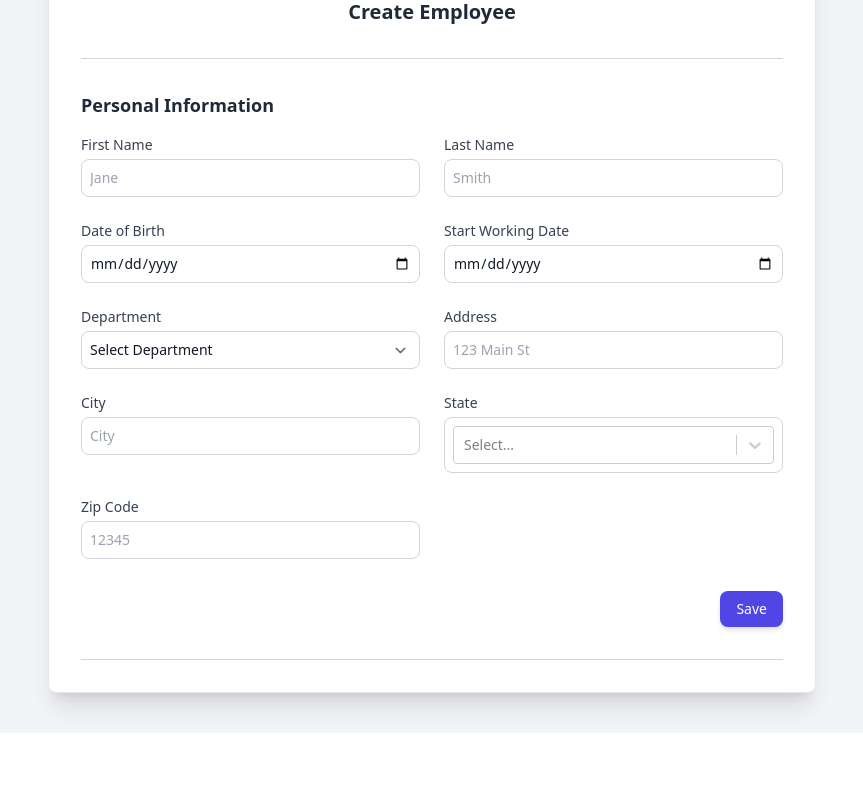
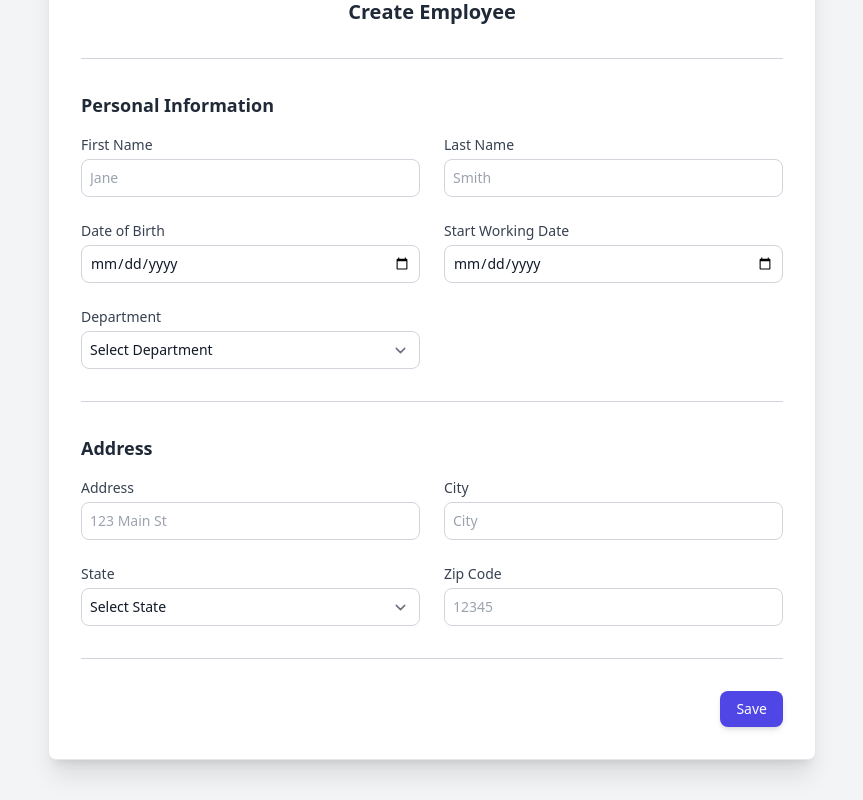
Before and after one commit to youtlane/wealthHealth, a Next.js app in the folder hrnet-react/: page / in a window 1280 px wide. Shown: the part 328-1128 px from the top of the page, without its empty margins (208-1071 px from the left). Before the commit the page ends 1061 px from the top, so only its background shows below. Built offline with nearby package versions, Linux system fonts and the light colour scheme.

Commit message:
fix: refactoring page add new emplyee

```diff
--- a/hrnet-react/package.json
+++ b/hrnet-react/package.json
@@ -19,7 +19,6 @@
     "react-icons": "^5.3.0",
     "react-modal": "^3.16.1",
     "react-redux": "^9.1.2",
-    "react-select": "^5.8.0",
     "react-table": "^7.8.0"
   },
   "devDependencies": {
--- a/hrnet-react/src/app/page.jsx
+++ b/hrnet-react/src/app/page.jsx
@@ -1,65 +1,50 @@
 "use client";
 
-import React, { useState } from "react";
+import React, { useState, useRef } from "react";
 import { useDispatch } from "react-redux";
 import { addEmployee } from "./redux/employeeSlice";
-import Link from "next/link";
-import Image from "next/image";
 import Modal from "react-modal";
 import NewEmployeeForm from "../components/NewEmployeeForm";
 import './global.css';
 
-
-Modal.setAppElement('body');
-
 export default function AddEmployee() {
   const [modalIsOpen, setModalIsOpen] = useState(false);
   const dispatch = useDispatch();
+  const formRef = useRef(null);
 
   const handleSubmit = (data) => {
+    // Destructure the form data
+    const { firstName, lastName, dob, startDate, department, address } = data;
+
+    // Create new employee object
     const newEmployee = {
-      ...data,
-      address: {
-        street: data.address,
-        city: data.city,
-        state: data.state,
-        postalCode: data.zipCode
-      }
+      firstName,
+      lastName,
+      dob,
+      startDate,
+      department,
+      address
     };
+
+    // Dispatch the action to add the employee
     dispatch(addEmployee(newEmployee));
+
+    // Open the modal
     setModalIsOpen(true);
   };
 
   const closeModal = () => {
+    // Reset form fields
+    if (formRef.current) {
+      formRef.current.resetForm();
+    }
     setModalIsOpen(false);
   };
 
   return (
     <div className="flex items-center justify-center min-h-screen bg-gray-100">
-      <div className="bg-white p-8 my-10 rounded-lg shadow-xl w-full max-w-3xl border border-gray-200">
-        <div className="space-y-8">
-          <div className="border-b border-gray-300 pb-8">
-            <h1 className="text-2xl font-bold text-gray-800 text-center">HRnet</h1>
-            <div className="flex flex-col items-center mt-4">
-              <Image
-                src="/hrnet-logo.png"
-                alt="HRnet Logo"
-                width={150}
-                height={100}
-                className="rounded-lg shadow-md"
-              />
-              <Link className="mt-2 text-sm text-indigo-600 hover:underline" href="/allEmployee">
-                View Current Employees
-              </Link>
-              <h2 className="text-xl font-semibold text-gray-800 mt-4">Create Employee</h2>
-            </div>
-          </div>
+      <NewEmployeeForm onSubmit={handleSubmit} ref={formRef} />
 
-          <NewEmployeeForm onSubmit={handleSubmit} />
-        </div>
-      </div>
-
-      {/* Modal de confirmation */}
       <Modal
         isOpen={modalIsOpen}
         onRequestClose={closeModal}
--- /dev/null
+++ b/hrnet-react/src/components/HeaderForms.jsx
@@ -0,0 +1,24 @@
+import Image from 'next/image';
+import Link from 'next/link';
+
+
+const HeaderForms = () => {
+    return (
+        <div className="border-b border-gray-300 pb-8">
+            <h1 className="text-2xl font-bold text-gray-800 text-center">HRnet</h1>
+            <div className="flex flex-col items-center mt-4">
+                <Image
+                    src="/hrnet-logo.png"
+                    alt="HRnet Logo"
+                    width={150}
+                    height={100}
+                    className="rounded-lg shadow-md"
+                />
+                <Link className="mt-2 text-sm text-indigo-600 hover:underline" href="/allEmployee">View Current Employees</Link>
+                <h2 className="text-xl font-semibold text-gray-800 mt-4">Create Employee</h2>
+            </div>
+        </div>
+    )
+}
+
+export default HeaderForms
--- a/hrnet-react/src/components/NewEmployeeForm.jsx
+++ b/hrnet-react/src/components/NewEmployeeForm.jsx
@@ -1,25 +1,27 @@
-import React from "react";
+import React, { forwardRef, useImperativeHandle } from "react";
 import { useForm } from "react-hook-form";
 import StateSelect from './StateSelect';
 import DepartmentSelect from './DepartmentSelect';
+import HeaderForms from "./HeaderForms";
 
-export default function NewEmployeeForm({ onSubmit }) {
-    const { register, handleSubmit, formState: { errors }, setValue, getValues } = useForm();
+const NewEmployeeForm = forwardRef((props, ref) => {
+    const { onSubmit } = props;
+    const { register, handleSubmit, formState: { errors }, setValue, getValues, reset } = useForm();
+
+    // Expose the reset function to parent components
+    useImperativeHandle(ref, () => ({
+        resetForm: () => reset()
+    }));
 
     return (
+        <form onSubmit={handleSubmit(onSubmit)} className="bg-white p-8 my-10 rounded-lg shadow-xl w-full max-w-3xl border border-gray-200">
+            <div className="space-y-8">
+                <HeaderForms />
                 <div className="border-b border-gray-300 pb-8">
-            <h2 className="text-lg font-semibold text-gray-800 mb-4">
-                Personal Information
-            </h2>
-            <form onSubmit={handleSubmit(onSubmit)}>
+                    <h2 className="text-lg font-semibold text-gray-800 mb-4">Personal Information</h2>
                     <div className="grid grid-cols-1 gap-6 sm:grid-cols-2">
                         <div>
-                        <label
-                            htmlFor="first-name"
-                            className="block text-sm font-medium text-gray-700 mb-1"
-                        >
-                            First Name
-                        </label>
+                            <label htmlFor="first-name" className="block text-sm font-medium text-gray-700 mb-1">First Name</label>
                             <input
                                 id="first-name"
                                 {...register("firstName", {
@@ -43,12 +45,7 @@ export default function NewEmployeeForm({ onSubmit }) {
                             )}
                         </div>
                         <div>
-                        <label
-                            htmlFor="last-name"
-                            className="block text-sm font-medium text-gray-700 mb-1"
-                        >
-                            Last Name
-                        </label>
+                            <label htmlFor="last-name" className="block text-sm font-medium text-gray-700 mb-1">Last Name</label>
                             <input
                                 id="last-name"
                                 {...register("lastName", {
@@ -72,12 +69,7 @@ export default function NewEmployeeForm({ onSubmit }) {
                             )}
                         </div>
                         <div>
-                        <label
-                            htmlFor="dob"
-                            className="block text-sm font-medium text-gray-700 mb-1"
-                        >
-                            Date of Birth
-                        </label>
+                            <label htmlFor="dob" className="block text-sm font-medium text-gray-700 mb-1">Date of Birth</label>
                             <input
                                 id="dob"
                                 {...register("dob", {
@@ -99,12 +91,7 @@ export default function NewEmployeeForm({ onSubmit }) {
                             )}
                         </div>
                         <div>
-                        <label
-                            htmlFor="start-date"
-                            className="block text-sm font-medium text-gray-700 mb-1"
-                        >
-                            Start Working Date
-                        </label>
+                            <label htmlFor="start-date" className="block text-sm font-medium text-gray-700 mb-1">Start Working Date</label>
                             <input
                                 id="start-date"
                                 {...register("startDate", {
@@ -130,69 +117,55 @@ export default function NewEmployeeForm({ onSubmit }) {
                             onChange={(value) => setValue('department', value)}
                             error={errors.department?.message}
                         />
+                    </div>
+                </div>
+                <div className="border-b border-gray-300 pb-8">
+                    <h2 className="text-lg font-semibold text-gray-800 mb-4">Address</h2>
+                    <div className="grid grid-cols-1 gap-6 sm:grid-cols-2">
                         <div>
-                        <label
-                            htmlFor="address"
-                            className="block text-sm font-medium text-gray-700 mb-1"
-                        >
-                            Address
-                        </label>
+                            <label htmlFor="address" className="block text-sm font-medium text-gray-700 mb-1">Address</label>
                             <input
                                 id="address"
-                            {...register("address", {
-                                required: "Address is required",
-                            })}
+                                {...register("address.street", { required: "Address is required" })}
                                 type="text"
                                 placeholder="123 Main St"
-                            aria-invalid={errors.address ? "true" : "false"}
+                                aria-invalid={errors.address?.street ? "true" : "false"}
                                 aria-describedby="address-error"
                                 className="block w-full border border-gray-300 rounded-lg p-2 text-gray-900 placeholder-gray-400 focus:ring-indigo-500 focus:border-indigo-500 sm:text-sm"
                             />
-                        {errors.address && (
+                            {errors.address?.street && (
                                 <span id="address-error" className="text-red-500 text-sm">
-                                {errors.address.message}
+                                    {errors.address.street.message}
                                 </span>
                             )}
                         </div>
                         <div>
-                        <label
-                            htmlFor="city"
-                            className="block text-sm font-medium text-gray-700 mb-1"
-                        >
-                            City
-                        </label>
+                            <label htmlFor="city" className="block text-sm font-medium text-gray-700 mb-1">City</label>
                             <input
                                 id="city"
-                            {...register("city", {
-                                required: "City is required",
-                            })}
+                                {...register("address.city", { required: "City is required" })}
                                 type="text"
                                 placeholder="City"
-                            aria-invalid={errors.city ? "true" : "false"}
+                                aria-invalid={errors.address?.city ? "true" : "false"}
                                 aria-describedby="city-error"
                                 className="block w-full border border-gray-300 rounded-lg p-2 text-gray-900 placeholder-gray-400 focus:ring-indigo-500 focus:border-indigo-500 sm:text-sm"
                             />
-                        {errors.city && (
+                            {errors.address?.city && (
                                 <span id="city-error" className="text-red-500 text-sm">
-                                {errors.city.message}
+                                    {errors.address.city.message}
                                 </span>
                             )}
                         </div>
                         <StateSelect
-                        value={getValues("state")}
-                        onChange={(value) => setValue('state', value)}
-                        error={errors.state?.message}
+                            value={getValues("address.state")}
+                            onChange={(value) => setValue('address.state', value)}
+                            error={errors.address?.state?.message}
                         />
                         <div>
-                        <label
-                            htmlFor="zip-code"
-                            className="block text-sm font-medium text-gray-700 mb-1"
-                        >
-                            Zip Code
-                        </label>
+                            <label htmlFor="zip-code" className="block text-sm font-medium text-gray-700 mb-1">Zip Code</label>
                             <input
                                 id="zip-code"
-                            {...register("zipCode", {
+                                {...register("address.postalCode", {
                                     required: "Zip Code is required",
                                     pattern: {
                                         value: /^[0-9]{5}(?:-[0-9]{4})?$/,
@@ -201,15 +174,17 @@ export default function NewEmployeeForm({ onSubmit }) {
                                 })}
                                 type="text"
                                 placeholder="12345"
-                            aria-invalid={errors.zipCode ? "true" : "false"}
+                                aria-invalid={errors.address?.postalCode ? "true" : "false"}
                                 aria-describedby="zip-code-error"
                                 className="block w-full border border-gray-300 rounded-lg p-2 text-gray-900 placeholder-gray-400 focus:ring-indigo-500 focus:border-indigo-500 sm:text-sm"
                             />
-                        {errors.zipCode && (
+                            {errors.address?.postalCode && (
                                 <span id="zip-code-error" className="text-red-500 text-sm">
-                                {errors.zipCode.message}
+                                    {errors.address.postalCode.message}
                                 </span>
                             )}
+                        </div>
+                    </div>
                 </div>
             </div>
             <div className="flex justify-end gap-4 mt-8">
@@ -221,6 +196,7 @@ export default function NewEmployeeForm({ onSubmit }) {
                 </button>
             </div>
         </form>
-        </div>
     );
-}
+});
+
+export default NewEmployeeForm;
--- a/hrnet-react/src/components/StateSelect.jsx
+++ b/hrnet-react/src/components/StateSelect.jsx
@@ -1,8 +1,6 @@
-// components/StateSelect.jsx
-import React from 'react';
-import Select from 'react-select';
 
 const states = [
+    { value: '', label: 'Select State' },
     { value: 'AL', label: 'Alabama' },
     { value: 'AK', label: 'Alaska' },
     { value: 'AZ', label: 'Arizona' },
@@ -57,15 +55,25 @@ const states = [
 
 const StateSelect = ({ value, onChange, error }) => (
     <div>
-        <label htmlFor="state" className="block text-sm font-medium text-gray-700 mb-1">State</label>
-        <Select
+        <label htmlFor="state" className="block text-sm font-medium text-gray-700 mb-1">
+            State
+        </label>
+        <select
             id="state"
-            options={states}
-            value={states.find(state => state.value === value)}
-            onChange={(selectedOption) => onChange(selectedOption ? selectedOption.value : '')}
+            value={value}
+            onChange={(e) => onChange(e.target.value)}
+            aria-invalid={error ? "true" : "false"}
+            aria-describedby="state-error"
             className="block w-full border border-gray-300 rounded-lg p-2 text-gray-900 focus:ring-indigo-500 focus:border-indigo-500 sm:text-sm"
-        />
-    {error && <span className="text-red-500 text-sm">{error}</span>}
+        >
+            {states.map((state) => (
+                <option key={state.value} value={state.value}>
+                    {state.label}
+                </option>
+            ))}
+        </select>
+        {error && <span id="state-error" className="text-red-500 text-sm">{error}</span>}
     </div>
 );
+
 export default StateSelect;
```
Also changed, not shown: hrnet-react/src/app/allEmployee/page.jsx (line endings or trailing spaces), 1 other file (tests, documents, lock files or other folders). Lines whose indentation alone changed are shown as unchanged.
